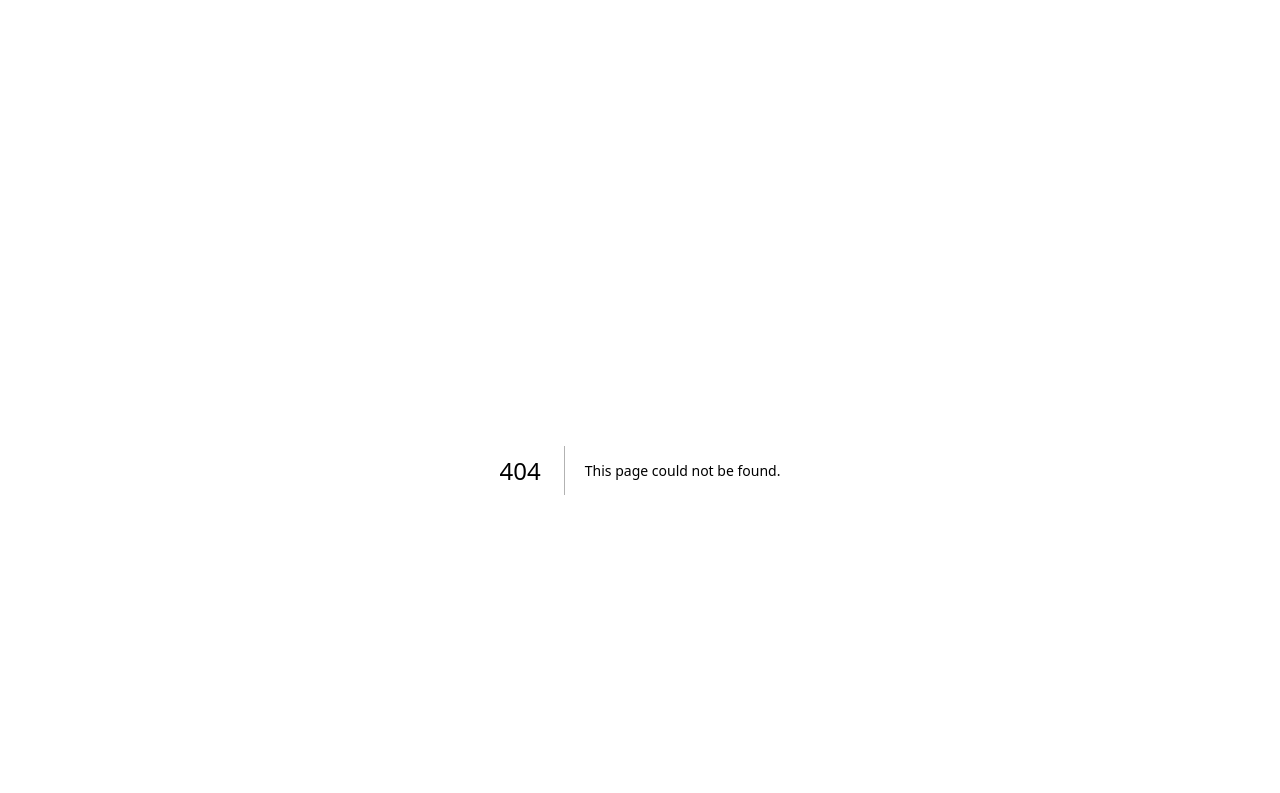
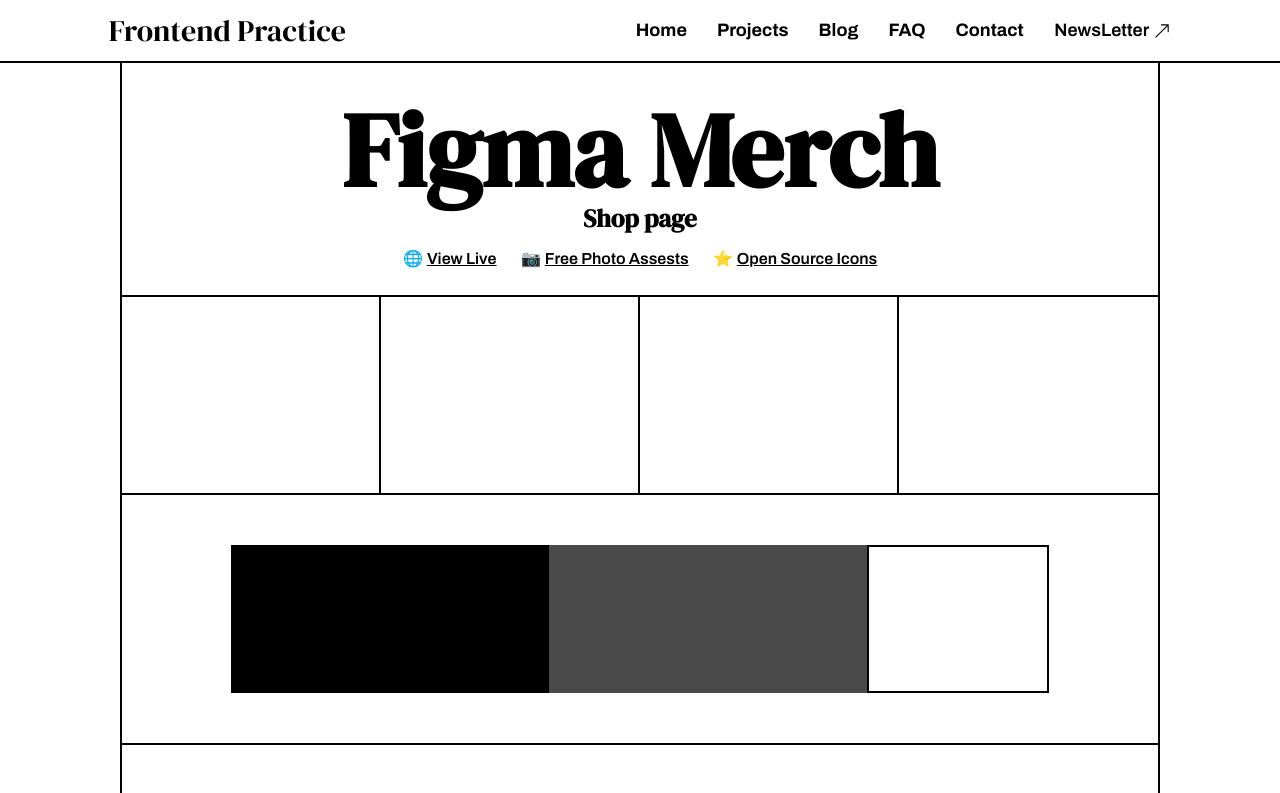
Before and after one commit to joindevforge/front-practice, a Next.js app: page /project in a window 1280 px wide. Before the commit this address had no page. Shown: the top 793 px of the page. Built offline with nearby package versions, Linux system fonts and the light colour scheme.

Commit message:
complete

```diff
--- a/components/Footer.jsx
+++ b/components/Footer.jsx
@@ -1,8 +1,48 @@
+import Link from 'next/link'
 import React from 'react'
+import {BsArrowUpRight} from "react-icons/bs"
 
+const items = [
+  {
+    name: 'Home',
+    path: '/'
+  },
+  {
+    name: 'Projects',
+    path: '/project'
+  },
+  {
+    name:"Blog",
+    path:"/"
+  },
+  {
+    name:"FAQ",
+    path:"/"
+  },
+  {
+    name:"Contact",
+    path:"/contact"
+  }
+]
 function Footer() {
+
   return (
-    <div className='w-full h-[160px] bg-black'>Footer</div>
+    <div className='w-full h-[160px] bg-black flex items-center justify-center'>
+      <div className='w-full h-[70px] flex flex-col justify-between  text-center'>
+      <div className='text-[16px] text-white '>Frontend Practice - © 2023</div>
+      <div className='flex items-center justify-center'>
+      {
+          items.map((item, index) => (
+            <Link href={item.path} key={index} className={`text-[16px] font-Archivo text-[#fff] font-[700] mx-[6.5px] hover:underline`}>{item.name}</Link>
+          ))
+        }
+        <Link href="#" className='text-[16px] font-Archivo font-[600] ml-[6.5px] flex text-[#fff]  items-center hover:underline'>
+            NewsLetter
+            <BsArrowUpRight className='font-bold ml-1'/>
+        </Link>
+      </div>
+      </div>
+    </div>
   )
 }
 
--- a/components/Header.jsx
+++ b/components/Header.jsx
@@ -1,8 +1,52 @@
+import Link from 'next/link'
 import React from 'react'
+import {BsArrowUpRight} from "react-icons/bs"
+import { useRouter } from 'next/router';
+const items = [
+  {
+    name: 'Home',
+    path: '/'
+  },
+  {
+    name: 'Projects',
+    path: '/project'
+  },
+  {
+    name:"Blog",
+    path:"/"
+  },
+  {
+    name:"FAQ",
+    path:"/"
+  },
+  {
+    name:"Contact",
+    path:"/contact"
+  }
+]
 
 function Header() {
+  const router = useRouter();
+  const isActive = (pathname) => {
+    return router.pathname === pathname ? 'active' : '';
+  };
   return (
-    <div className='w-full h-[70px] bg-white'>
+    <div className='w-full h-[63px] top-0  fixed z-50 bg-white flex justify-center border-b-2 border-black'>
+    <div className='w-[83%] h-full  flex justify-between items-center'>
+      <Link href="/" className='text-[30px] font-DM'>Frontend Practice</Link>
+      <div className='w-fit flex items-center justify-between'>
+        {
+          items.map((item, index) => (
+            <Link href={item.path} key={index} className={`text-[18px] font-Archivo text-[#000000] font-[800] mx-[15px] hover:underline`}>{item.name}</Link>
+          ))
+        }
+        <Link href="#" className='text-[18px] font-Archivo font-[600] ml-[15.5px] flex items-center hover:underline'>
+            NewsLetter
+            <BsArrowUpRight className='font-bold ml-1'/>
+        </Link>
+      </div>
+    </div>
+
     </div>
   )
 }
--- a/components/Home1.jsx
+++ b/components/Home1.jsx
@@ -21,7 +21,7 @@
           from real companies and get rewarded in crypto.
         </p>
       </div>
-      <div className="mt-[140px] h-[488px] bg-white border-y-4 border-black flex items-center justify-center">
+      <div className="mt-[140px] h-[488px] bg-white border-y-2 border-black flex items-center justify-center">
         <div className="h-[272px] w-full flex justify-between items-center flex-col ">
           <p className="text-center font-DM font-[400] tracking-[-1%] leading-[50px]  text-4xl">
             Say goodbye to capstone projects..
--- a/package.json
+++ b/package.json
@@ -16,6 +16,7 @@
     "postcss": "8.4.24",
     "react": "18.2.0",
     "react-dom": "18.2.0",
+    "react-icons": "^4.9.0",
     "tailwindcss": "3.3.2"
   }
 }
--- a/pages/_app.js
+++ b/pages/_app.js
@@ -6,7 +6,7 @@
   return (
     <>
     <Header/>
-      <Component {...pageProps} />
+      <div className='mt-[60px]'><Component {...pageProps} /></div>
       <Footer/>
     </>
   )
--- /dev/null
+++ b/pages/project.js
@@ -0,0 +1,63 @@
+import Link from "next/link";
+import React from "react";
+import { FcCompactCamera } from "react-icons/fc";
+
+function project() {
+  return (
+    <div className="w-full h-full flex justify-center bg-white">
+      <div className="mx-[120px] w-full h-full  border-x-[2px] border-black">
+        <p className="text-center text-[105px] font-DM font-[700] mt-[70px] leading-[40px]  ">
+          Figma Merch <br /> <span className="text-[25px]">Shop page</span>
+        </p>
+        <div className="w-full h-full flex justify-center mt-2">
+          <Link href="#">
+            🌐{" "}
+            <span className="text-[16px] font-[600] font-Archivo underline hover:text-blue-700 ">
+              View Live
+            </span>
+          </Link>
+          <Link href="#" className="px-[24px]">
+            📷{" "}
+            <span className="text-[16px] font-[600] font-Archivo underline hover:text-blue-700">
+              Free Photo Assests
+            </span>
+          </Link>
+          <Link href="#">
+            ⭐️{" "}
+            <span className="text-[16px] font-[600] font-Archivo underline hover:text-blue-700">
+              {" "}
+              Open Source Icons
+            </span>
+          </Link>
+        </div>
+        <div className="w-full h-[200px] border-y-2 mt-6 border-black">
+        <div className="grid grid-cols-4 h-full w-full">
+            <div className="border-r-2 border-black"></div>
+            <div className="border-r-2 border-black"></div>
+            <div className="border-r-2 border-black"></div>
+            <div className=""></div>
+        </div>
+        </div>
+        <div className="w-full h-[250px] border-b-2 border-black flex items-center justify-center">
+        <div className="w-[79%]  h-[60%] flex justify-between">
+            <div className="w-[350px] h-full bg-[#000000]"></div>
+            <div className="w-[350px] h-full bg-[#494949] "></div>
+            <div className="w-[200px] h-full border-2 border-black"></div>
+        </div>
+        </div>
+        <div className="pb-6">
+            <p className="font-DM text-[40px]  font-[700] text-center mt-[36px]">Reference image</p>
+            <div className="mt-[20px] w-full h-full flex justify-center">
+                <img
+                src="/C2-figma.png"
+                alt="figma"
+                className="w-[96%] h-[auto] rounded-[10px]"
+                />
+            </div>
+        </div>
+      </div>
+    </div>
+  );
+}
+
+export default project;
--- a/styles/globals.css
+++ b/styles/globals.css
@@ -9,3 +9,8 @@
     padding: 0;
     box-sizing: border-box;
 }
+
+.active{
+    background-color: #F5C6AA;
+    color: #F5C6AA;
+}
```
Also changed, not shown: public/C2-figma.png (added), 1 other file (tests, documents, lock files or other folders).
